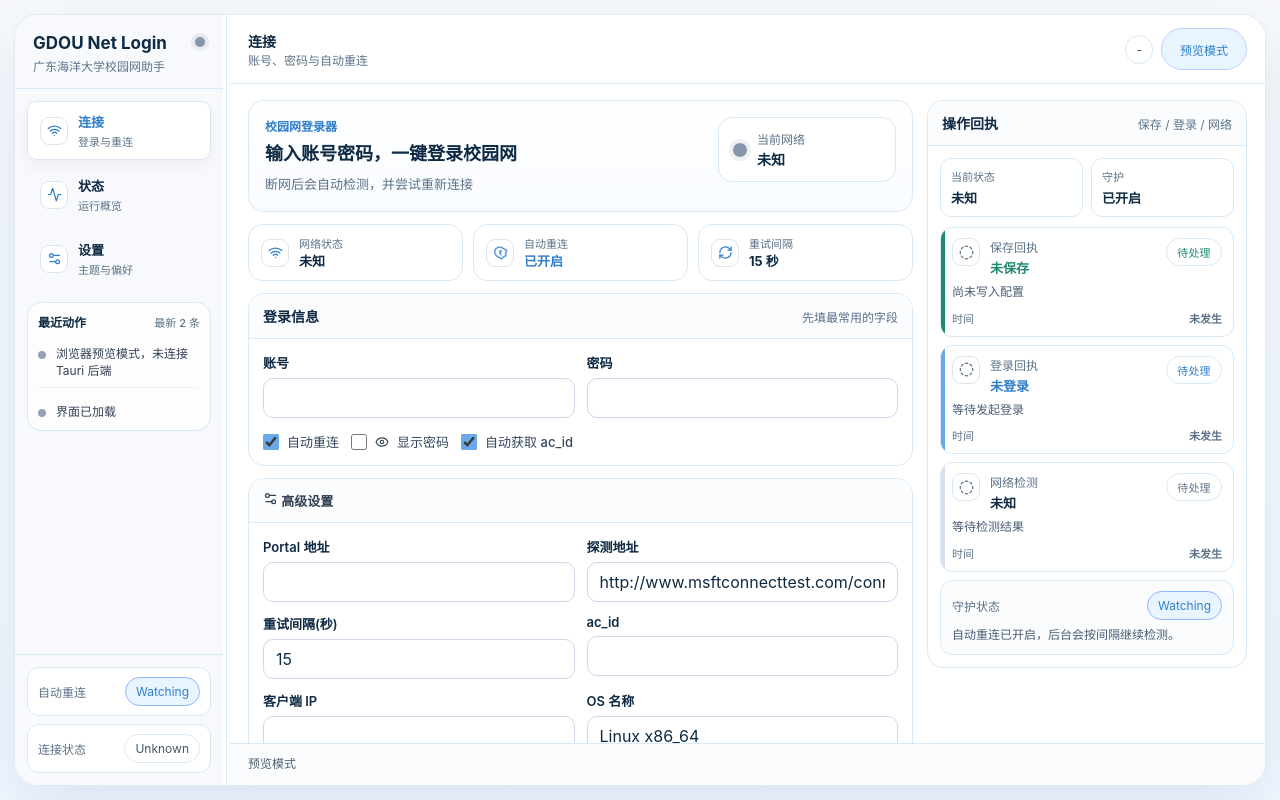
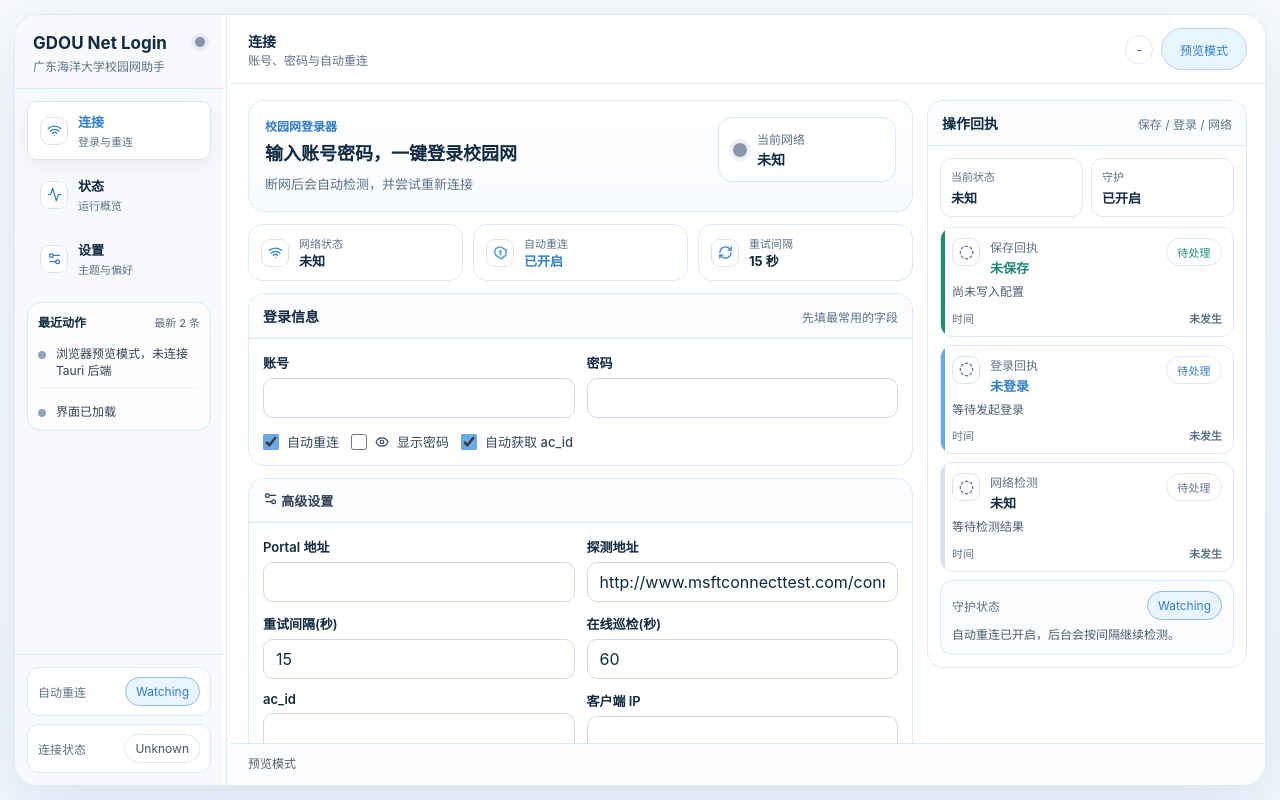
Before and after one commit to QianyeSu/GDOU-net-login, a React (Vite) app in the folder frontend/: page / in a window 1280 px wide. Both pictures are taken after a click on the heading "高级设置". Built offline with nearby package versions, Linux system fonts and the light colour scheme.

Commit message:
feat: add online check seconds configuration to AppConfig and UI

```diff
--- a/frontend/src/main.jsx
+++ b/frontend/src/main.jsx
@@ -37,6 +37,7 @@ const defaultForm = {
   ac_id: "",
   user_ip: "",
   retry_seconds: 15,
+  online_check_seconds: 60,
   auto_query_acid: true,
   auto_reconnect: true,
   accept_terms: true,
@@ -145,6 +146,7 @@ function App() {
       portal: form.portal_url || "-",
       probe: form.probe_url || "-",
       retry: `${form.retry_seconds || 15} 秒`,
+      onlineCheck: `${form.online_check_seconds || 60} 秒`,
       user: form.username || "-",
     }),
     [form],
@@ -728,6 +730,15 @@ function App() {
                             onChange={(e) => updateField("retry_seconds", Number(e.target.value || 15))}
                           />
                         </Field>
+                        <Field label="在线巡检(秒)">
+                          <input
+                            type="number"
+                            min="60"
+                            max="3600"
+                            value={form.online_check_seconds}
+                            onChange={(e) => updateField("online_check_seconds", Number(e.target.value || 60))}
+                          />
+                        </Field>
                         <Field label="ac_id">
                           <input value={form.ac_id} onChange={(e) => updateField("ac_id", e.target.value)} />
                         </Field>
@@ -843,6 +854,7 @@ function App() {
                       <Row label="Portal" value={summary.portal} />
                       <Row label="探测地址" value={summary.probe} />
                       <Row label="重试间隔" value={summary.retry} />
+                      <Row label="在线巡检" value={summary.onlineCheck} />
                       <Row label="账号" value={summary.user} />
                     </div>
                   </div>
@@ -886,6 +898,7 @@ function App() {
                       <Row label="自动重连" value={guardLabel} />
                       <Row label="开机启动" value={startupEnabled ? "已开启" : "已关闭"} />
                       <Row label="重试间隔" value={summary.retry} />
+                      <Row label="在线巡检" value={summary.onlineCheck} />
                       <Row label="探测地址" value={summary.probe} />
                     </div>
                     <div className="setting-switch-row">
```
Also changed, not shown: 2 other files (tests, documents, lock files or other folders).
